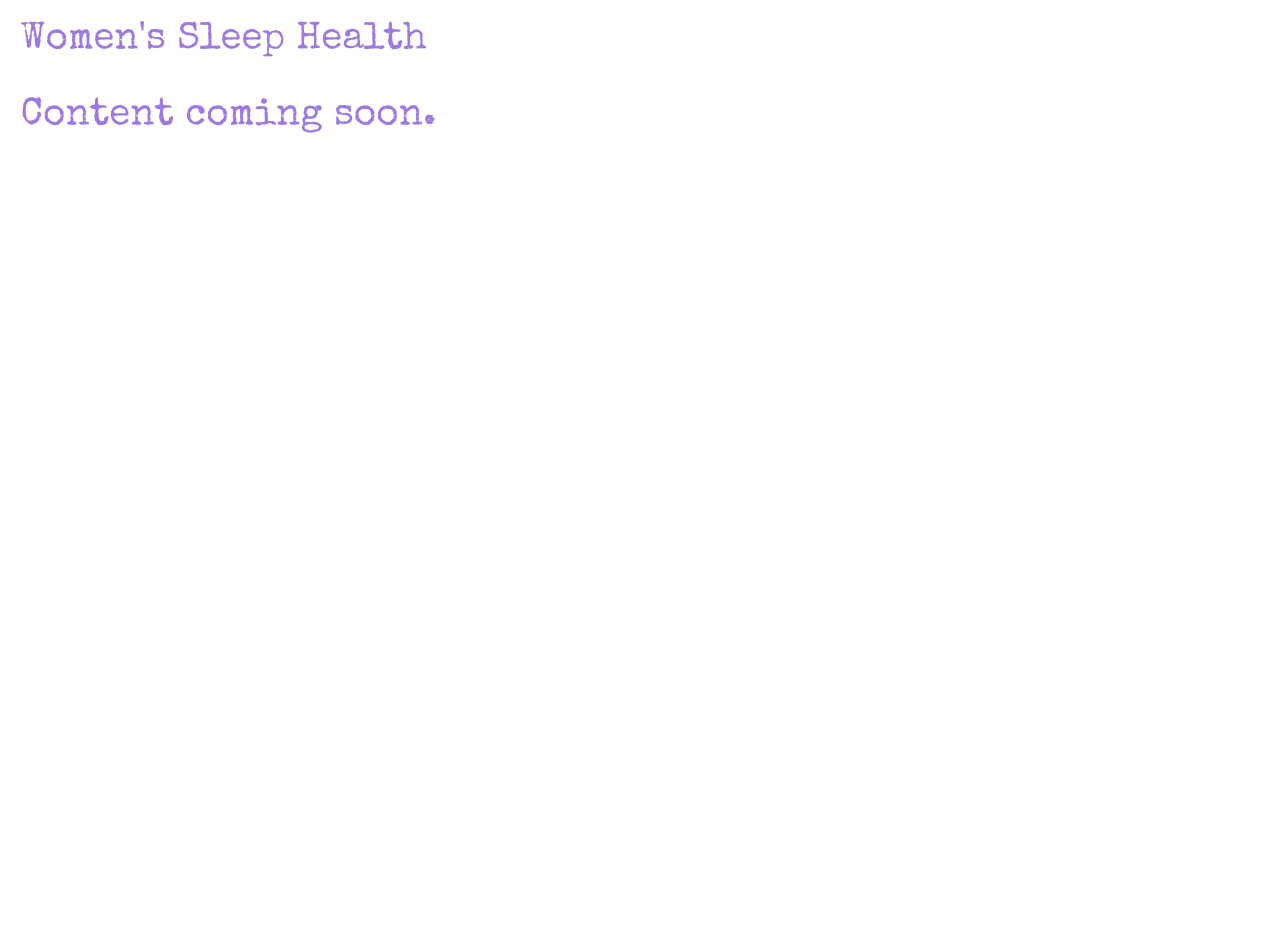
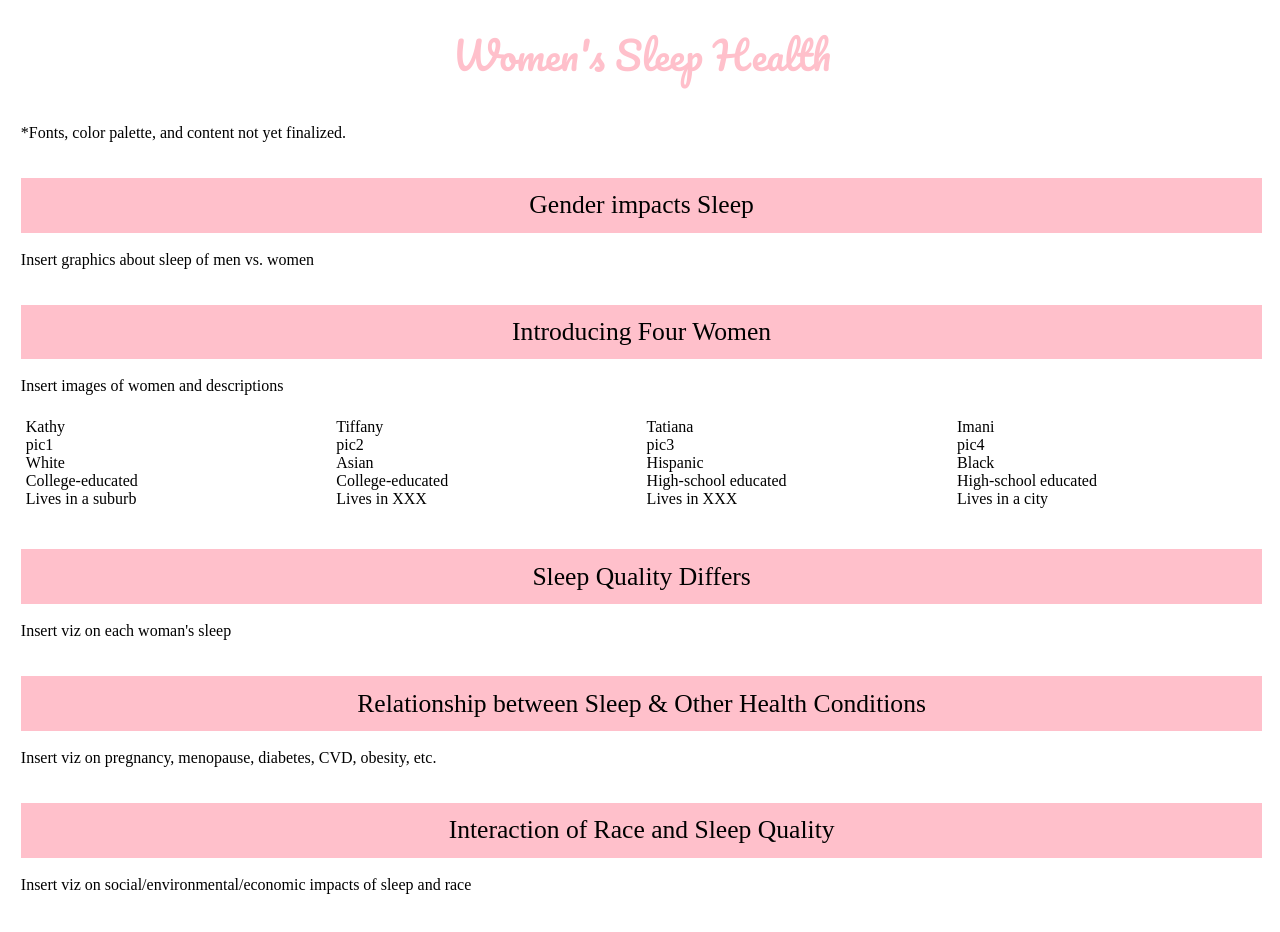
Before and after one commit to womensleephealth/womensleephealth.github.io, a plain HTML site: page index.html in a window 1280 px wide. Before the commit the page ends 808 px from the top, so only its background shows below. Drawn offline with nearby package versions, Linux system fonts and the light colour scheme; a web font is replaced by a local one.

Commit message:
Add files via upload

```diff
--- a/index.html
+++ b/index.html
@@ -18,12 +18,109 @@
 
       <div class="pad">
 
-        <div id="content">
-          Women's Sleep Health<br><br>
+        <div class="header">
+          Women's Sleep Health
+        </div>
+        <br><br>
 
-          Content coming soon.
+        <div class="section_content">
+          *Fonts, color palette, and content not yet finalized.
+        </div>
 
+        <br><br>
+
+        <div class="section">
+          Gender impacts Sleep
         </div>
+        <br>
+
+        <div class="section_content">
+          Insert graphics about sleep of men vs. women
+        </div>
+
+        <br><br>
+
+        <div class="section">
+          Introducing Four Women
+        </div>
+        <br>
+
+        <div class="section_content">
+          Insert images of women and descriptions
+        </div>
+
+      <br>
+
+        <div class="row">
+
+          <div class="column2">
+            Kathy <br>
+            pic1 <br>
+            White <br>
+            College-educated <br>
+            Lives in a suburb <br>
+          </div>
+
+          <div class="column2">
+            Tiffany <br>
+            pic2 <br>
+            Asian <br>
+            College-educated <br>
+            Lives in XXX <br>
+          </div>
+
+          <div class="column2">
+            Tatiana <br>
+            pic3 <br>
+            Hispanic <br>
+            High-school educated <br>
+            Lives in XXX<br>
+          </div>
+
+          <div class="column2">
+            Imani <br>
+            pic4 <br>
+            Black <br>
+            High-school educated <br>
+            Lives in a city <br>
+          </div>
+        </div>
+
+        <br><br>
+
+        <div class="section">
+          Sleep Quality Differs
+        </div>
+        <br>
+
+        <div class="section_content">
+          Insert viz on each woman's sleep
+        </div>
+        <br><br>
+
+
+        <div class="section">
+          Relationship between Sleep & Other Health Conditions
+        </div>
+        <br>
+
+        <div class="section_content">
+          Insert viz on pregnancy, menopause, diabetes, CVD, obesity, etc.
+        </div>
+        <br><br>
+
+        <div class="section">
+          Interaction of Race and Sleep Quality
+        </div>
+        <br>
+
+        <div class="section_content">
+          Insert viz on social/environmental/economic impacts of sleep and race
+        </div>
+        <br><br>
+
+
+
       </div>
 
 
--- a/sleep.css
+++ b/sleep.css
@@ -22,8 +22,47 @@ html {
     padding: 1% 2% 1% 1%;
 }
 
-#content {
-  font-family: 'Special Elite';
-  color: #9E78E3;
+.header {
+  font-family: 'Pacifico';
+  color: pink;
   font-size: 3vw;
+  text-align: center;
 }
+
+.section {
+  font-family: 'Petrona', serif;
+  background: pink;
+  color: black;
+  font-size: 2vw;
+  padding: 1%;
+  text-align: center;
+}
+
+.section_content {
+  font-family: 'Petrona', serif;
+}
+
+/* Clear floats after image containers */
+.row: after {
+    content: "";
+    clear: both;
+    display: table;
+}
+
+.row {
+  display: flex;
+}
+
+.column1 {
+    width: 50%;
+    padding: 5px;
+    margin-left: auto;
+    margin-right: auto;
+}
+
+.column2 {
+    width: 25%;
+    padding: 5px;
+    margin-left: auto;
+    margin-right: auto;
+}
```
